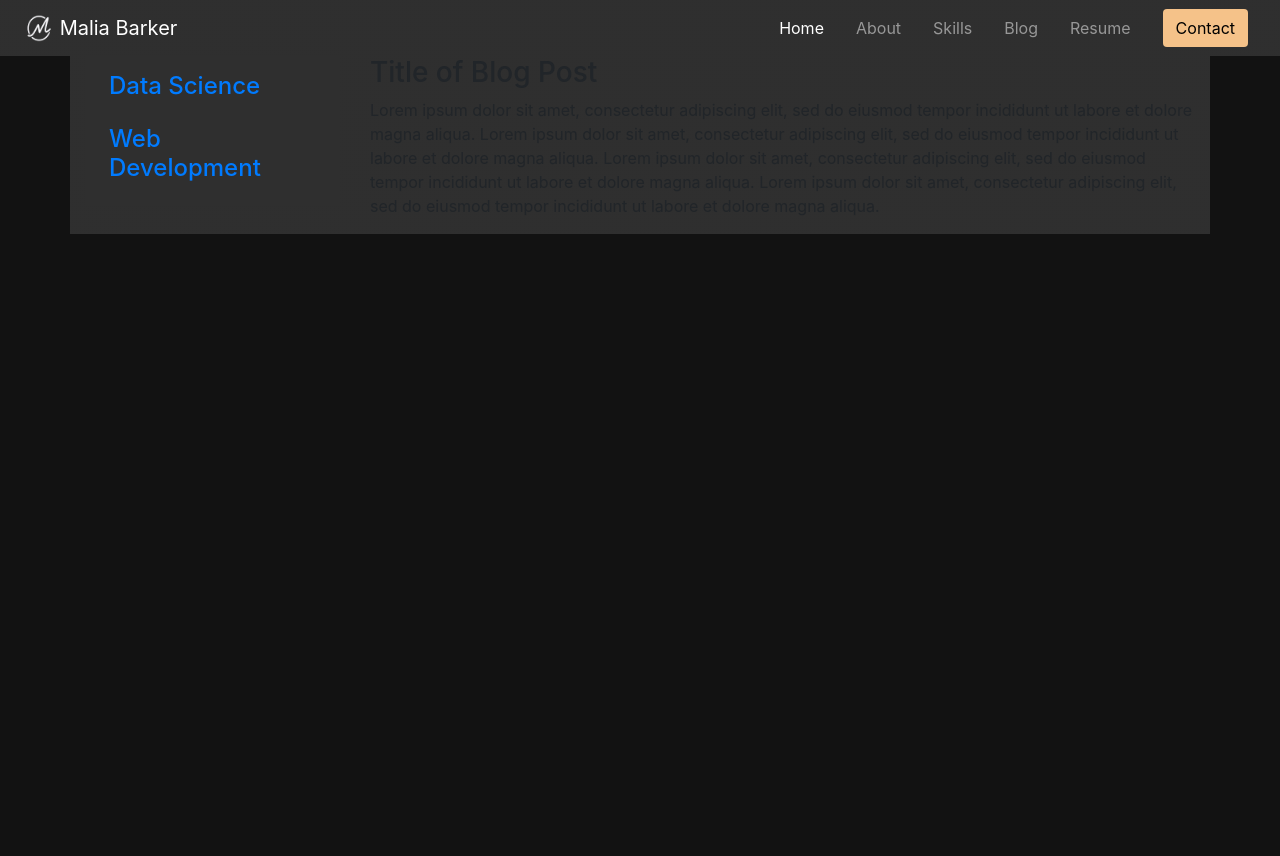
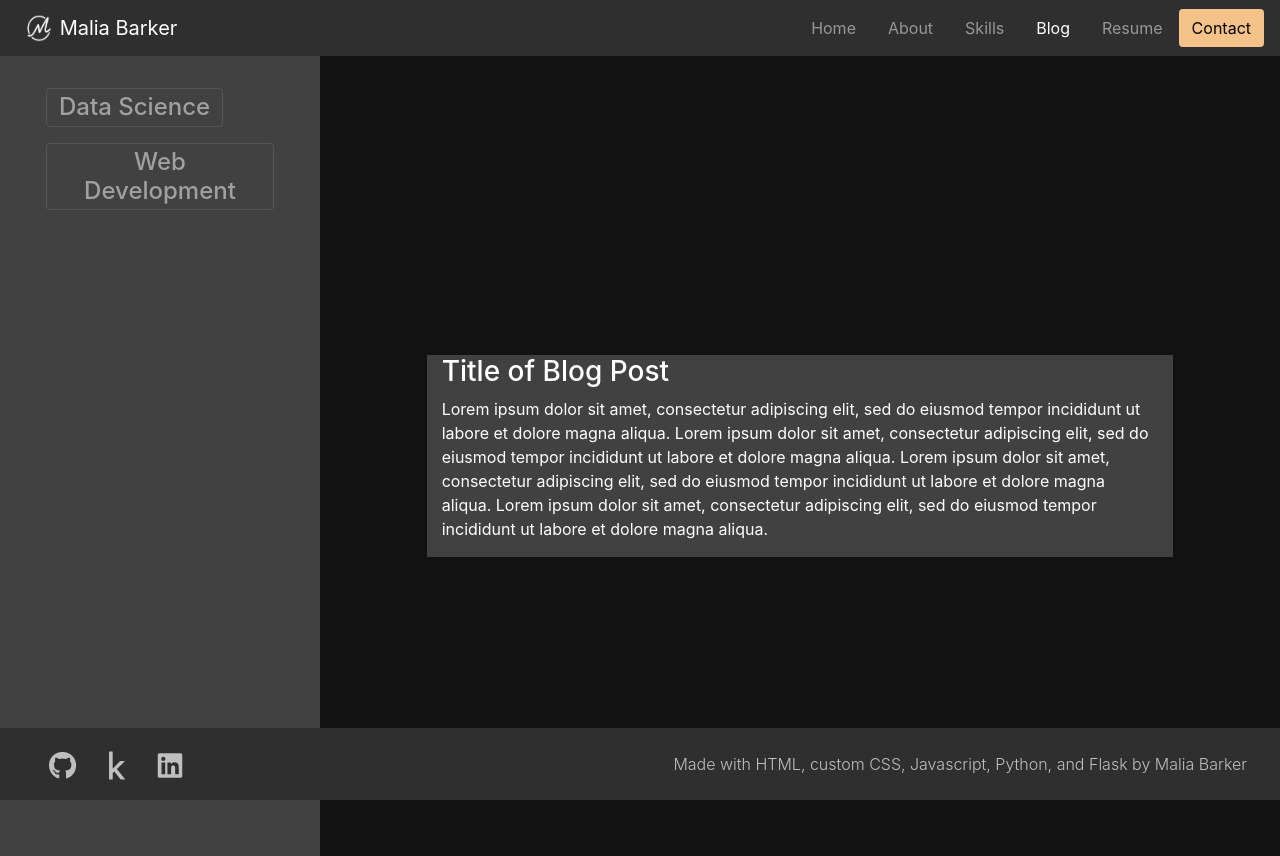
Before and after one commit to maliabarker/portfolio-site, a Flask app: page /blog in a window 1280 px wide. Before the commit the page ends 234 px from the top, so only its background shows below. Run offline with Flask 2, Linux system fonts and the light colour scheme; some libraries are stand-ins or nearby versions.

Commit message:
styling and jinja loops

```diff
--- a/app.py
+++ b/app.py
@@ -4,23 +4,23 @@ app = Flask(__name__)
 
 @app.route('/', methods=['GET'])
 def index():
-    return render_template('index.html')
+    return render_template('index.html', page_title='home')
 
 @app.route('/about', methods=['GET'])
 def about():
-    return render_template('about.html')
+    return render_template('about.html', page_title='about')
 
 @app.route('/skills', methods=['GET'])
 def skills():
-    return render_template('skills.html')
+    return render_template('skills.html', page_title='skills')
 
 @app.route('/blog', methods=['GET'])
 def blog():
-    return render_template('blog.html')
+    return render_template('blog.html', page_title='blog')
 
 @app.route('/resume', methods=['GET'])
 def resume():
-    return render_template('resume.html')
+    return render_template('resume.html', page_title='resume')
 
 if __name__ == '__main__':
     app.run(port=5002, debug=True)
--- a/static/styles/styles.css
+++ b/static/styles/styles.css
@@ -13,6 +13,7 @@ nav {
 
 footer {
     background: linear-gradient(0deg, rgba(255, 255, 255, 0.12), rgba(255, 255, 255, 0.12)), #121212;
+    color: #c0bfbf;
 }
 
 /* ———————————————————————ABOUT PAGE——————————————————————————————————————————————————————————————————————— */
@@ -23,9 +24,10 @@ footer {
 
 /* ———————————————————————BLOG PAGE——————————————————————————————————————————————————————————————————————— */
 #blog-sidebar {
-    background: linear-gradient(0deg, rgba(255, 255, 255, 0.12), rgba(255, 255, 255, 0.12)), #121212;
+    background: linear-gradient(0deg, rgba(255, 255, 255, 0.2), rgba(255, 255, 255, 0.2)), #121212;
 }
 
 #blog-post {
-    background: linear-gradient(0deg, rgba(255, 255, 255, 0.12), rgba(255, 255, 255, 0.12)), #121212;
+    background: linear-gradient(0deg, rgba(255, 255, 255, 0.2), rgba(255, 255, 255, 0.2)), #121212;
+    color: white;
 }
--- a/templates/about.html
+++ b/templates/about.html
@@ -99,7 +99,4 @@
         </div>
     </div>
     {% include 'partials/footer.html' %}
-    <footer>
-
-    </footer>
 {% endblock %}
--- a/templates/base.html
+++ b/templates/base.html
@@ -9,6 +9,8 @@
     <link rel="stylesheet" href="https://stackpath.bootstrapcdn.com/bootstrap/4.3.1/css/bootstrap.min.css" integrity="sha384-ggOyR0iXCbMQv3Xipma34MD+dH/1fQ784/j6cY/iJTQUOhcWr7x9JvoRxT2MZw1T" crossorigin="anonymous">
     <link rel= "stylesheet" type= "text/css" href= "{{ url_for('static', filename='styles/styles.css') }}">
     <link rel="icon" href="{{url_for('static', filename='images/icon.png')}}">
+    <!-- linking fontawesome icon stylesheet -->
+    <script src="https://kit.fontawesome.com/684c1be695.js" crossorigin="anonymous"></script>
     <title>{% block title %}Document{% endblock %}</title>
     {% block head %} {% endblock %}
 </head>
@@ -17,7 +19,6 @@
     {% block content %}
 
     {% endblock %}
-    <script src="//maxcdn.bootstrapcdn.com/bootstrap/4.0.0/js/bootstrap.min.js"></script>
-    <script src="//cdnjs.cloudflare.com/ajax/libs/jquery/3.2.1/jquery.min.js"></script>
+    <script src="https://cdn.jsdelivr.net/npm/bootstrap@5.1.3/dist/js/bootstrap.bundle.min.js" integrity="sha384-ka7Sk0Gln4gmtz2MlQnikT1wXgYsOg+OMhuP+IlRH9sENBO0LRn5q+8nbTov4+1p" crossorigin="anonymous"></script>
 </body>
 </html>
--- a/templates/blog.html
+++ b/templates/blog.html
@@ -1,30 +1,50 @@
 {% extends 'base.html' %}
 {% block title %} Malia Barker {% endblock %}
 {% block content %}
-    <div class="container">
+    <div class="container-fluid">
         <div class="row">
             <!-- TODO Need to make sure it starts at edge of page and spans all the way down -->
-            <div class="col-md-3" id="blog-sidebar">
-                <nav class="navbar">
-                    <ul class="navbar-nav mr-auto">
-                        <li class="nav-item mx-2">
-                            <!-- TODO need to be drop downs -->
-                            <a class="nav-link h4" href="#">Data Science</a>
-                        </li>
-                        <li class="nav-item mx-2">
-                            <!-- TODO need to be drop downs -->
-                            <a class="nav-link h4" href="#">Web Development</a>
-                        </li>
-                    </ul>
-                </nav>
+            <div class="col-md-3" id="blog-sidebar" style="height: 100vh;">
+                <div class="navbar navbar-dark mt-4">
+                    <div class="container-fluid">
+                        <button class="navbar-toggler" type="button" data-bs-toggle="collapse" data-bs-target="#ds" aria-controls="navbarToggleExternalContent" aria-expanded="false" aria-label="Toggle navigation">
+                            <span class="h4">Data Science</span>
+                        </button>
+                    </div>
+                </div>
+
+                <div class="collapse" id="ds">
+                    <div class="p-4 ml-2">
+                        <p class="text-white">Collapsed content</p>
+                    </div>
+                </div>
+
+                <div class="navbar navbar-dark">
+                    <div class="container-fluid">
+                        <button class="navbar-toggler" type="button" data-bs-toggle="collapse" data-bs-target="#wd" aria-controls="navbarToggleExternalContent" aria-expanded="false" aria-label="Toggle navigation">
+                            <span class="h4">Web Development</span>
+                        </button>
+                    </div>
+                </div>
+
+                <div class="collapse" id="wd">
+                    <div class="p-4 ml-2">
+                        <p class="text-white">Collapsed content</p>
+                    </div>
+                </div>
             </div>
-            <div class="col-md-9 ml-auto my-auto" id="blog-post">
+
+            <div class="col-md-7 col-offset-1 ml-auto my-auto" id="blog-post">
                 <!-- Jinja for loop for blog posts
                 How to do check if clicked on ds or wd?
                 And then show blog posts accordingly -->
                 <h3>Title of Blog Post</h3>
                 <p>Lorem ipsum dolor sit amet, consectetur adipiscing elit, sed do eiusmod tempor incididunt ut labore et dolore magna aliqua. Lorem ipsum dolor sit amet, consectetur adipiscing elit, sed do eiusmod tempor incididunt ut labore et dolore magna aliqua. Lorem ipsum dolor sit amet, consectetur adipiscing elit, sed do eiusmod tempor incididunt ut labore et dolore magna aliqua. Lorem ipsum dolor sit amet, consectetur adipiscing elit, sed do eiusmod tempor incididunt ut labore et dolore magna aliqua. </p>
             </div>
+            <div class="col-md-1">
+
+            </div>
         </div>
     </div>
+    {% include 'partials/footer.html' %}
 {% endblock %}
--- a/templates/partials/footer.html
+++ b/templates/partials/footer.html
@@ -1,3 +1,8 @@
-<footer>
-
+<footer class="fixed-bottom px-5 py-2">
+    <div class="row pt-3">
+        <i class="fa-brands fa-github mx-3 h3"></i>
+        <i class="fa-brands fa-kaggle mx-3 h3"></i>
+        <i class="fa-brands fa-linkedin mx-3 h3"></i>
+        <p class="ml-auto font-weight-light">Made with HTML, custom CSS, Javascript, Python, and Flask by Malia Barker</p>
+    </div>
 </footer>
--- a/templates/partials/navbar.html
+++ b/templates/partials/navbar.html
@@ -1,3 +1,12 @@
+{% set navigation_bar = [
+    ('/', 'home', 'Home'),
+    ('/about', 'about', 'About'),
+    ('/skills', 'skills', 'Skills'),
+    ('/blog', 'blog', 'Blog'),
+    ('/resume', 'resume', 'Resume')
+] -%}
+{% set active_page = page_title|default('home') -%}
+
 <nav class="navbar navbar-expand-lg navbar-dark">
     <a class="navbar-brand ml-2" href="#">
         <img src="{{url_for('static', filename='images/icon.png')}}" width="30" height="30" class="d-inline-block align-top">
@@ -8,26 +17,35 @@
     </button>
 
     <div class="collapse navbar-collapse" id="navbarSupportedContent">
+
       <ul class="navbar-nav ml-auto">
-            <li class="nav-item active mx-2">
-                <a class="nav-link" href="/">Home<span class="sr-only">(current)</span></a>
-            </li>
-            <li class="nav-item mx-2">
-                <a class="nav-link" href="/about">About</a>
-            </li>
-            <li class="nav-item mx-2">
-                <a class="nav-link" href="/skills">Skills</a>
-            </li>
-            <li class="nav-item mx-2">
-                <a class="nav-link" href="/blog">Blog</a>
-            </li>
-            <li class="nav-item mx-2">
-                <a class="nav-link" href="/resume">Resume</a>
-            </li>
+            {% for href, id, caption in navigation_bar %}
+                <li {% if id == active_page %} class="nav-item active mx-2" {% else %} class="nav-item mx-2" {% endif%} >
+                    <a class="nav-link" href="{{ href|e }}">{{ caption|e }}</a>
+                </li>
+            {% endfor %}
       </ul>
-        <!-- Form for contacting -->
-        <form class="form-inline my-2 my-lg-0 mx-2 px-2">
-            <button class="btn my-2 my-sm-0" type="submit" id="nav-contact">Contact</button>
-        </form>
+
+        <!-- Contact Button -->
+        <button class="btn my-2 my-sm-0" type="button" data-bs-toggle="modal" data-bs-target="#contactModal" id="nav-contact">Contact</button>
     </div>
 </nav>
+
+<!-- Modal -->
+<div class="modal fade" id="contactModal" tabindex="-1" aria-labelledby="exampleModalLabel" aria-hidden="true">
+    <div class="modal-dialog">
+        <div class="modal-content">
+            <div class="modal-header">
+                <h5 class="modal-title" id="exampleModalLabel">Modal title</h5>
+                <button type="button" class="btn-close" data-bs-dismiss="modal" aria-label="Close"></button>
+            </div>
+            <div class="modal-body">
+                ...
+            </div>
+            <div class="modal-footer">
+                <button type="button" class="btn btn-secondary" data-bs-dismiss="modal">Close</button>
+                <button type="button" class="btn btn-primary">Save changes</button>
+            </div>
+        </div>
+    </div>
+</div>
--- a/templates/resume.html
+++ b/templates/resume.html
@@ -4,4 +4,5 @@
     <div class="container">
 
     </div>
+    {% include 'partials/footer.html' %}
 {% endblock %}
--- a/templates/skills.html
+++ b/templates/skills.html
@@ -1,5 +1,6 @@
 {% extends 'base.html' %}
 {% block title %} Malia Barker {% endblock %}
+{% block head %}<link rel= "stylesheet" type= "text/css" href= "{{ url_for('static', filename='styles/carousel.css') }}">{% endblock %}
 {% block content %}
     <div class="container">
         <div class="slider-container">
@@ -65,4 +66,5 @@
         </div>
     </div>
     <script src="{{url_for('static', filename='js/carousel.js')}}"></script>
+    {% include 'partials/footer.html' %}
 {% endblock %}
```
Also changed, not shown: static/styles/carousel.css (+68 -87 lines), 1 other file.
